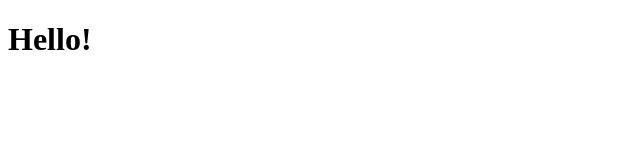
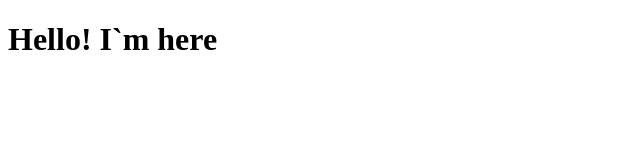
Before and after one commit to shellyom/coursera-test, a plain HTML site: page site/index.html in a window 1280 px wide. Shown: the whole page, without its empty margins (0-640 px from the left). Drawn offline with Linux system fonts and the light colour scheme.

Commit message:
Small addition to our page content

```diff
--- a/site/index.html
+++ b/site/index.html
@@ -4,7 +4,7 @@
 	<title></title>
 </head>
 <body>
-<h1>Hello!</h1>
+<h1>Hello! I`m here</h1>
 
 </body>
 </html>
```
